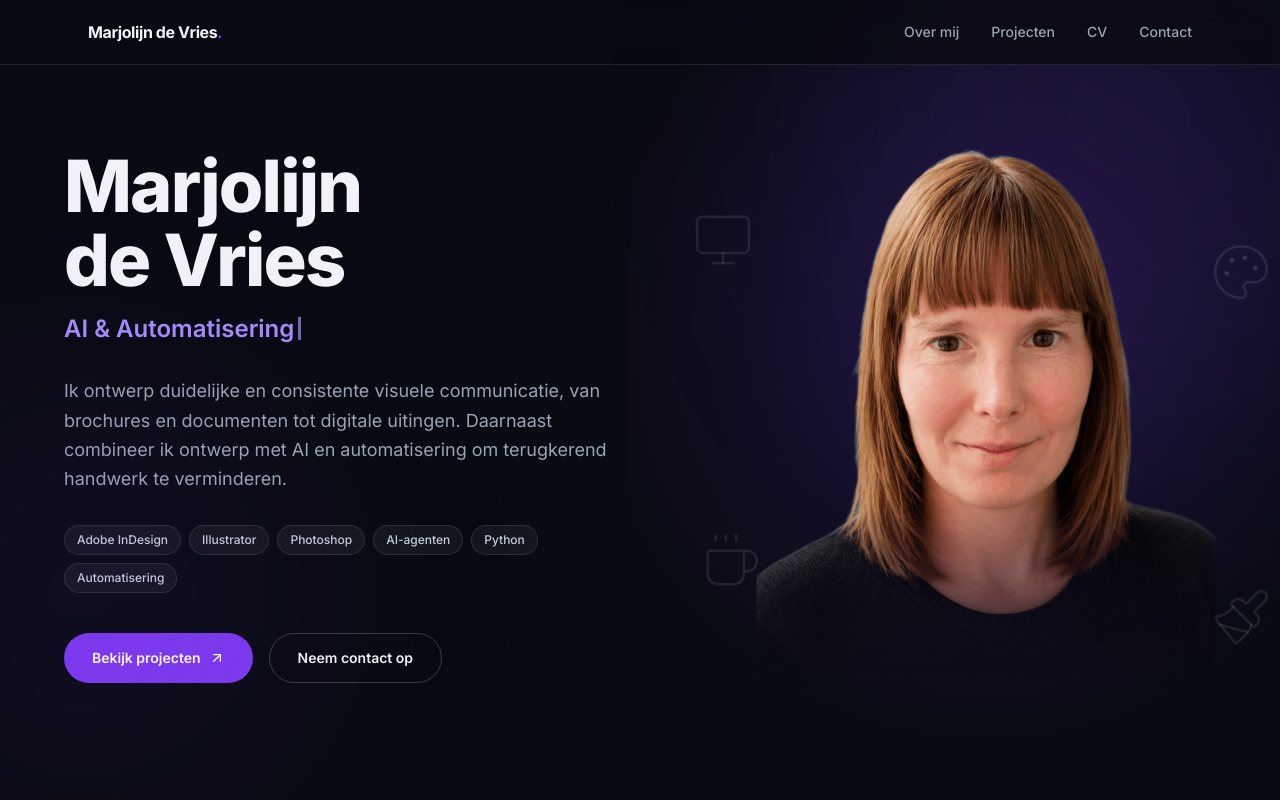
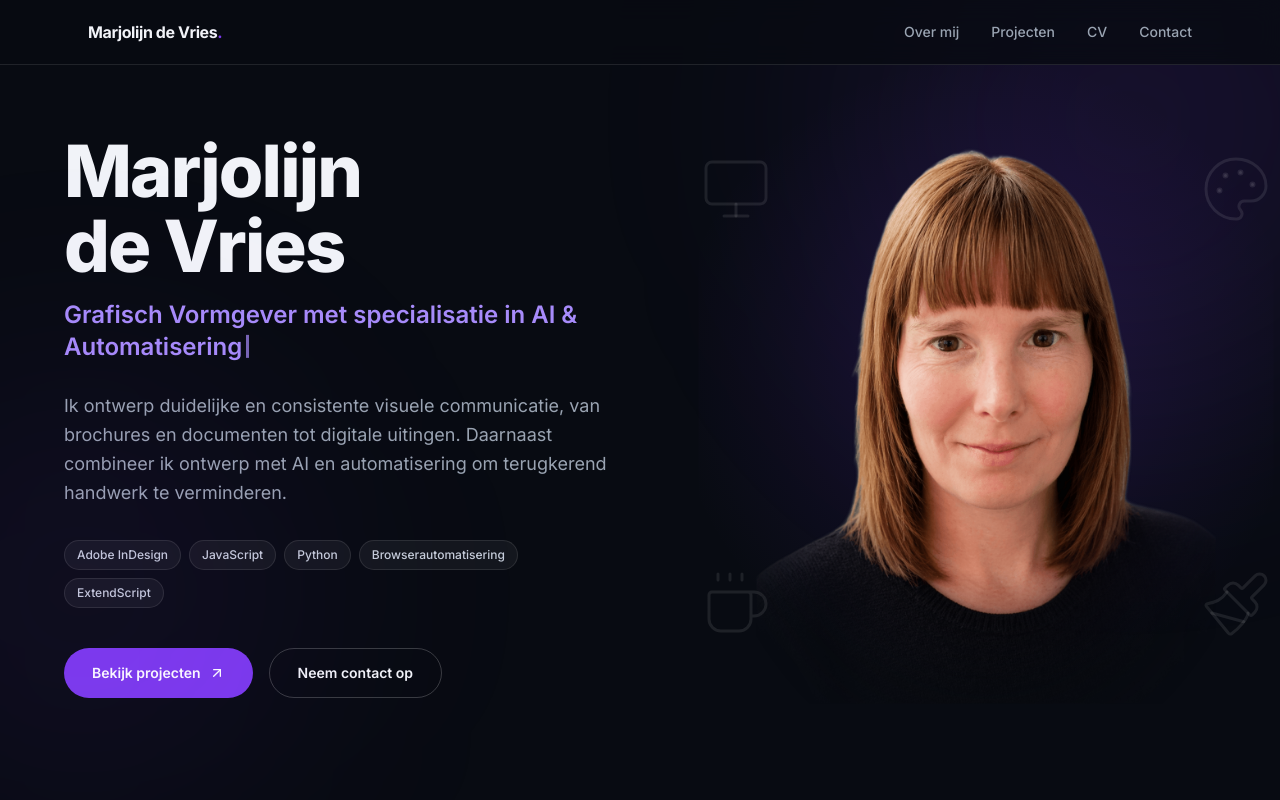
Before and after one commit to Marj091/portfolio-website, a Next.js app: page / in a window 1280 px wide. Shown: the top 800 px of the page. Built offline with nearby package versions, Linux system fonts and the light colour scheme.

Commit message:
Hero: tags bijgewerkt, typemachine bouwt volledige titel op, foto vervaagt zacht aan alle randen, subtielere gloed, grotere icoontjes ver uiteen in donkere hoeken

```diff
--- a/app/page.tsx
+++ b/app/page.tsx
@@ -22,15 +22,12 @@ import {
 
 // ─── Data ──────────────────────────────────────────────────────────────────
 
-const heroRoles = ["Grafisch Vormgever", "AI & Automatisering"];
-
 const heroChips = [
   "Adobe InDesign",
-  "Illustrator",
-  "Photoshop",
-  "AI-agenten",
+  "JavaScript",
   "Python",
-  "Automatisering",
+  "Browserautomatisering",
+  "ExtendScript",
 ];
 
 type Media = { type: "image" | "video"; src: string; poster?: string };
@@ -133,31 +130,29 @@ function Reveal({ children, delay = 0, className }: { children: ReactNode; delay
   );
 }
 
-function Typewriter({ words }: { words: string[] }) {
-  const [wordIdx, setWordIdx] = useState(0);
-  const [text, setText] = useState("");
-  const [deleting, setDeleting] = useState(false);
+const TYPE_FULL = "Grafisch Vormgever met specialisatie in AI & Automatisering";
+const TYPE_MID = "Grafisch Vormgever".length;
+
+function Typewriter() {
+  const [len, setLen] = useState(0);
+  const [stage, setStage] = useState(0); // 0: typen tot 'Grafisch Vormgever', 1: aanvullen, 2: wissen
 
   useEffect(() => {
-    const current = words[wordIdx];
-    let t: ReturnType<typeof setTimeout>;
-    if (!deleting && text === current) {
-      t = setTimeout(() => setDeleting(true), 1800);
-    } else if (deleting && text === "") {
-      setDeleting(false);
-      setWordIdx((i) => (i + 1) % words.length);
-    } else {
-      t = setTimeout(
-        () => setText(current.slice(0, deleting ? text.length - 1 : text.length + 1)),
-        deleting ? 45 : 85
-      );
+    const targets = [TYPE_MID, TYPE_FULL.length, 0];
+    const target = targets[stage];
+    if (len === target) {
+      const pause = stage === 0 ? 900 : stage === 1 ? 2800 : 700;
+      const t = setTimeout(() => setStage((stage + 1) % 3), pause);
+      return () => clearTimeout(t);
     }
+    const dir = len < target ? 1 : -1;
+    const t = setTimeout(() => setLen(len + dir), dir > 0 ? 70 : 30);
     return () => clearTimeout(t);
-  }, [text, deleting, wordIdx, words]);
+  }, [len, stage]);
 
   return (
     <span>
-      {text}
+      {TYPE_FULL.slice(0, len)}
       <span className="inline-block w-[3px] h-[0.95em] bg-[#A78BFA] ml-1 translate-y-[0.12em] animate-pulse" />
     </span>
   );
@@ -218,8 +213,8 @@ function Hero() {
             <br />
             de Vries
           </h1>
-          <p className="text-xl sm:text-2xl font-semibold text-[#A78BFA] mb-7 min-h-[2.2rem]">
-            <Typewriter words={heroRoles} />
+          <p className="text-xl sm:text-2xl font-semibold text-[#A78BFA] mb-7 min-h-[4rem] sm:min-h-[2.6rem]">
+            <Typewriter />
           </p>
           <p className="text-base sm:text-lg text-[#9AA4B2] leading-relaxed max-w-xl mb-8">
             Ik ontwerp duidelijke en consistente visuele communicatie, van brochures en
@@ -247,22 +242,22 @@ function Hero() {
         {/* Uitgesneden foto, verweven met de achtergrond */}
         <div className="relative flex justify-center md:justify-end">
           <div className="relative w-[330px] sm:w-[420px] lg:w-[460px] aspect-[4/5]">
-            {/* Zachte, subtiele paarse gloed die vervloeit */}
+            {/* Zachte, subtiele paarse gloed die vervloeit (blijft binnen de randen) */}
             <div
-              className="absolute left-1/2 top-1/2 -translate-x-1/2 -translate-y-1/2 w-[155%] h-[155%] pointer-events-none"
+              className="absolute left-1/2 top-1/2 -translate-x-1/2 -translate-y-1/2 w-[125%] h-[125%] pointer-events-none"
               style={{
                 background:
-                  "radial-gradient(circle at 50% 42%, rgba(124,58,237,0.22) 0%, rgba(124,58,237,0.08) 38%, transparent 66%)",
+                  "radial-gradient(circle at 50% 44%, rgba(124,58,237,0.16) 0%, rgba(124,58,237,0.05) 42%, transparent 64%)",
               }}
             />
 
-            {/* Kale, grotere achtergrond-icoontjes, weg van het hoofd */}
-            <BgIcon icon={Monitor} className="top-20 -left-10 sm:-left-16" />
-            <BgIcon icon={Palette} className="top-28 -right-8 sm:-right-14" />
-            <BgIcon icon={Coffee} className="bottom-28 -left-8 sm:-left-14" />
-            <BgIcon icon={Paintbrush} className="bottom-14 -right-9 sm:-right-14" />
+            {/* Kale, grotere achtergrond-icoontjes, ver uiteen in de donkere hoeken */}
+            <BgIcon icon={Monitor} size={72} className="top-6 -left-8 sm:-left-14" />
+            <BgIcon icon={Palette} size={72} className="top-6 -right-8 sm:-right-14" />
+            <BgIcon icon={Coffee} size={72} className="bottom-16 -left-8 sm:-left-14" />
+            <BgIcon icon={Paintbrush} size={72} className="bottom-16 -right-8 sm:-right-14" />
 
-            {/* Foto, groter, zonder kader, onderkant vervaagt in de achtergrond */}
+            {/* Foto, zonder kader, randen vervagen zacht in de achtergrond (radiaal) */}
             <Image
               src="/marjolijn-cutout.png"
               alt="Marjolijn de Vries"
@@ -271,8 +266,10 @@ function Hero() {
               priority
               className="absolute inset-0 w-full h-full object-contain object-bottom z-10"
               style={{
-                WebkitMaskImage: "linear-gradient(to bottom, #000 64%, transparent 97%)",
-                maskImage: "linear-gradient(to bottom, #000 64%, transparent 97%)",
+                WebkitMaskImage:
+                  "radial-gradient(66% 74% at 50% 40%, #000 50%, rgba(0,0,0,0.25) 80%, transparent 100%)",
+                maskImage:
+                  "radial-gradient(66% 74% at 50% 40%, #000 50%, rgba(0,0,0,0.25) 80%, transparent 100%)",
               }}
             />
           </div>
```
